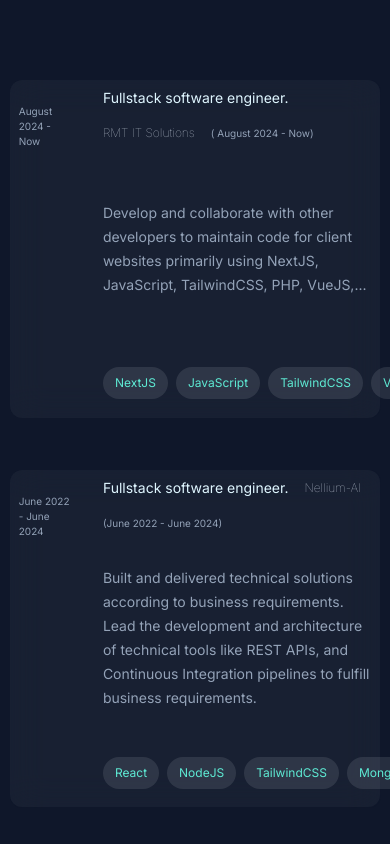
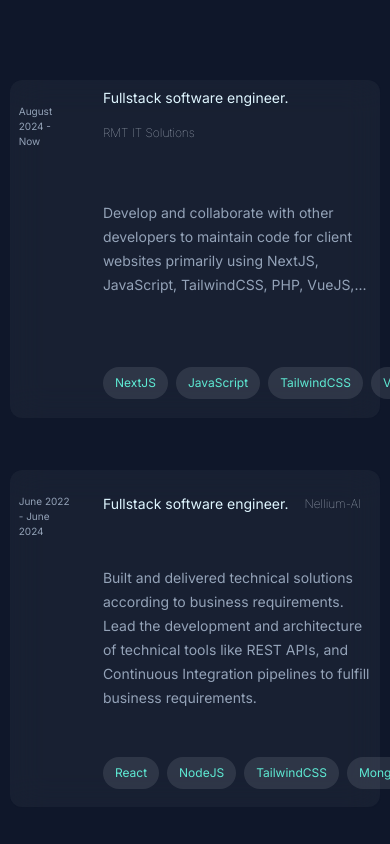
Before and after one commit to Sergyoubi/Portfolio, a Next.js app: page / in a window 390 px wide. Shown: the part 1620-2464 px from the top of the page. Built offline with nearby package versions, Linux system fonts and the light colour scheme.

Commit message:
Removed date from title

```diff
--- a/components/TitleItem.tsx
+++ b/components/TitleItem.tsx
@@ -1,6 +1,6 @@
 import Link from "next/link";
 
-const TitleItem = ({ title, company, date }: TitleItemProps) => {
+const TitleItem = ({ title, company }: TitleItemProps) => {
   return (
     <div className="w-full h-[20%] flex justify-start items-center flex-wrap gap-x-4 gap-y-1">
       <p className="text-[#DFF6FF] text-sm lg:text-base font-normal">{title}</p>
@@ -12,7 +12,6 @@ const TitleItem = ({ title, company, date }: TitleItemProps) => {
       >
         {company.name}
       </Link>
-      <p className="text-[10px] text-slate-400 lg:hidden">({date})</p>
     </div>
   );
 };
```
